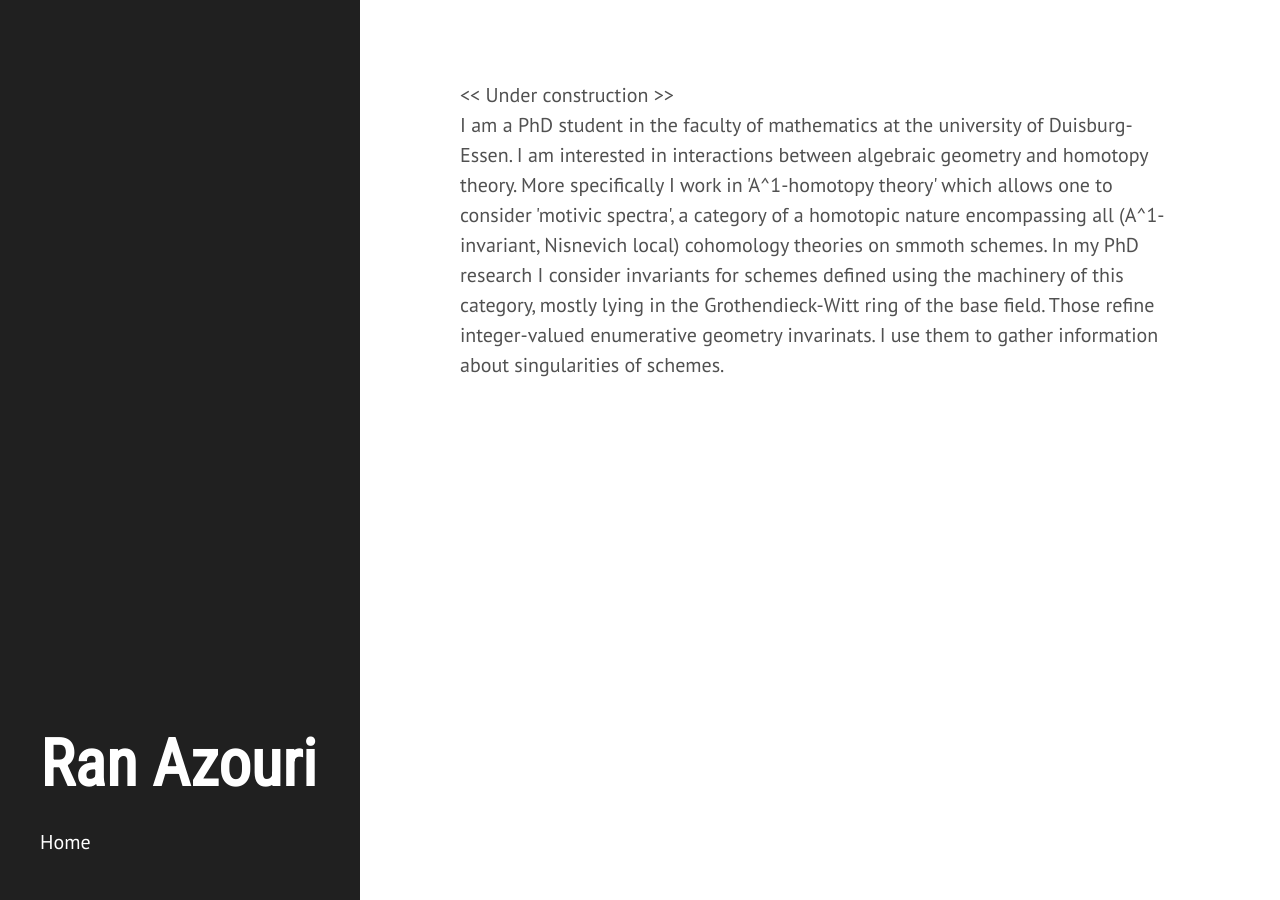
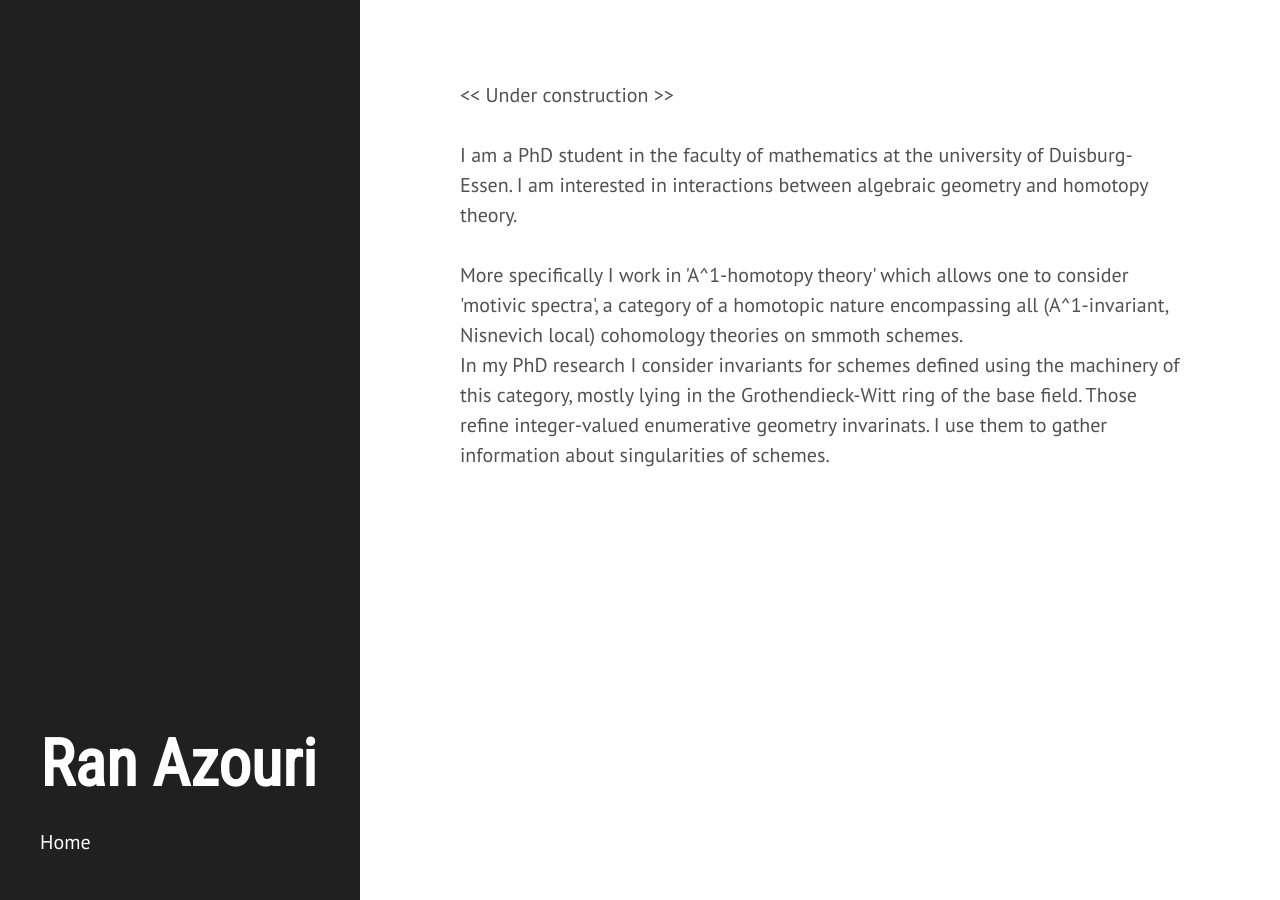
Before and after one commit to ransass/ransass.github.io, a Jekyll site: the page built from index.html, in a window 1280 px wide. Built offline with Jekyll 4.4.1, drawn with Linux system fonts in a browser that asks for light colours; some web fonts are replaced; the list of posts is cut into pages by our own code.

Commit message:
Update index.html

```diff
--- a/index.html
+++ b/index.html
@@ -4,10 +4,10 @@
 ---
 
 << Under construction >>  <br/>
-
-I am a PhD student in the faculty of mathematics at the university of Duisburg-Essen. I am interested in interactions between algebraic geometry and homotopy theory.
-
-More specifically I work in 'A^1-homotopy theory' which allows one to consider 'motivic spectra', a category of a homotopic nature encompassing all (A^1-invariant, Nisnevich local) cohomology theories on smmoth schemes.
+<br/>
+I am a PhD student in the faculty of mathematics at the university of Duisburg-Essen. I am interested in interactions between algebraic geometry and homotopy theory. <br/>
+<br/>
+More specifically I work in 'A^1-homotopy theory' which allows one to consider 'motivic spectra', a category of a homotopic nature encompassing all (A^1-invariant, Nisnevich local) cohomology theories on smmoth schemes. <br/>
 In my PhD research I consider invariants for schemes defined using the machinery of this category, mostly lying in the Grothendieck-Witt ring of the base field. Those refine integer-valued enumerative geometry invarinats. I use them to gather information about singularities of schemes.
 
 
```
